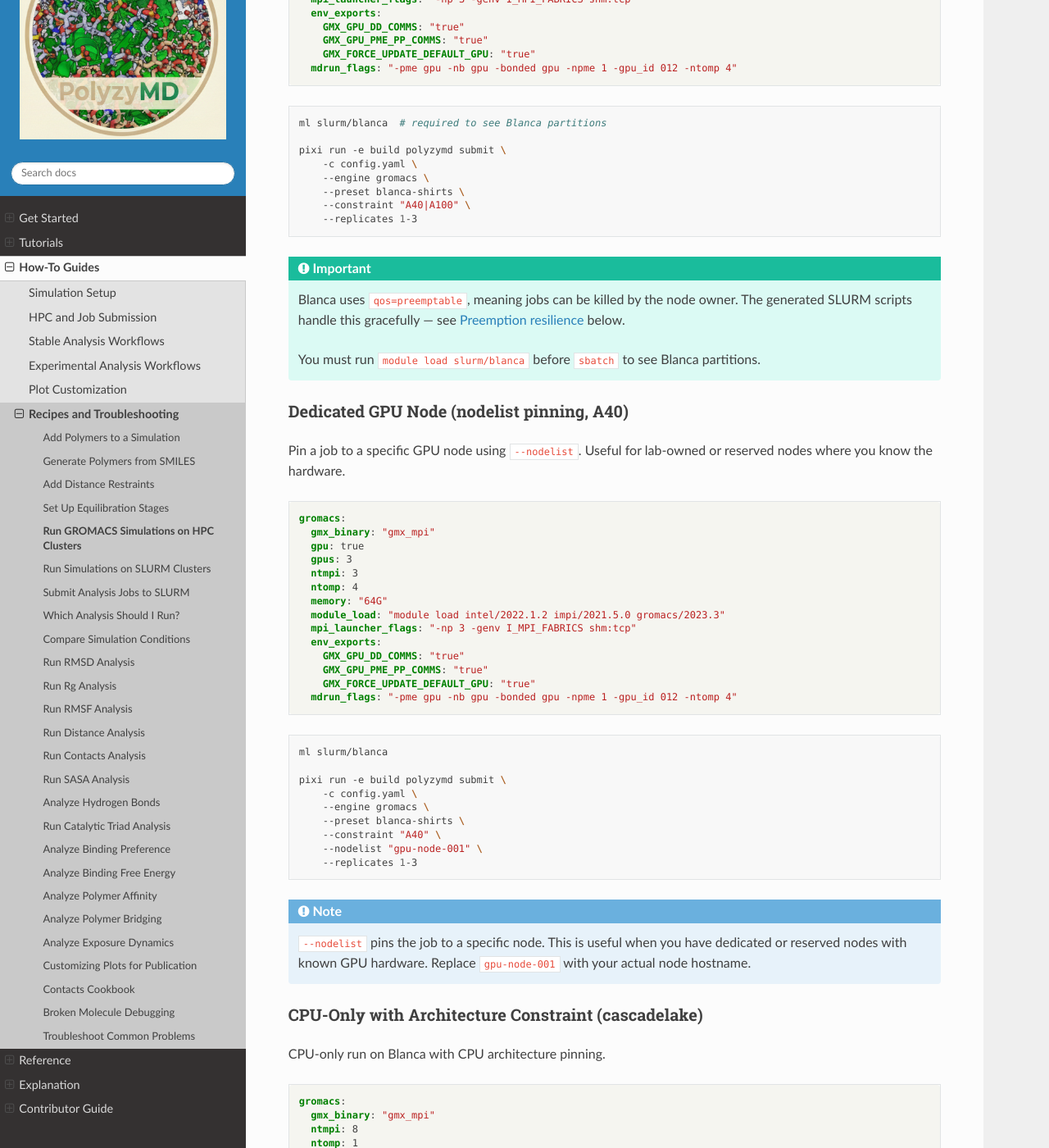
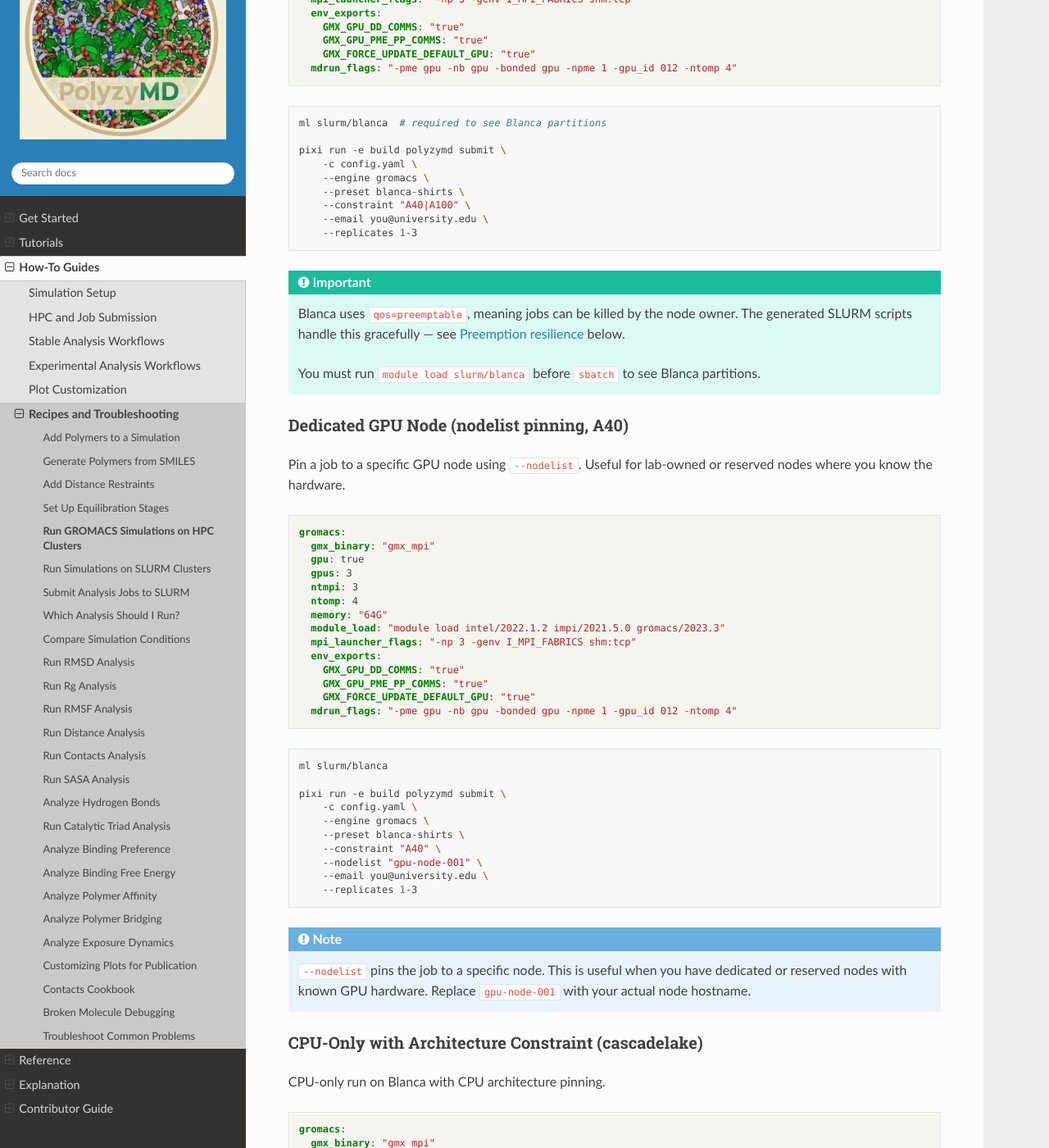
Before and after one commit to joelaforet/polyzymd, a Sphinx documentation site: the page built from docs/source/how_to/gromacs_export.md, in a window 1280 px wide and 1400 px high, scrolled down 8873 px. Shown: the whole window at 82% size. Built offline with Sphinx 7.4.7 and the Read the Docs theme 3.1.0, drawn with Linux system fonts in a browser that asks for light colours; pages that are not in the unit, such as notebooks, are missing from menus; some of the changed text lies outside the part shown.

Commit message:
Add --email to Blanca and dedicated-node GROMACS recipes
Include --email you@university.edu in the Blanca GPU, dedicated GPU node,
and recovery submit examples so users copying these recipes get SLURM
email notifications by default.

````diff
--- a/docs/source/how_to/gromacs_export.md
+++ b/docs/source/how_to/gromacs_export.md
@@ -421,6 +421,7 @@ pixi run -e build polyzymd submit \
     --engine gromacs \
     --preset blanca-shirts \
     --constraint "A40|A100" \
+    --email you@university.edu \
     --replicates 1-3
 ```
 
@@ -464,6 +465,7 @@ pixi run -e build polyzymd submit \
     --preset blanca-shirts \
     --constraint "A40" \
     --nodelist "gpu-node-001" \
+    --email you@university.edu \
     --replicates 1-3
 ```
 
@@ -566,7 +568,8 @@ pixi run -e build polyzymd recover \
     --engine gromacs \
     --submit \
     --preset blanca-shirts \
-    --constraint "A40"
+    --constraint "A40" \
+    --email you@university.edu
 ```
 
 ### How checkpoint resume works
````
